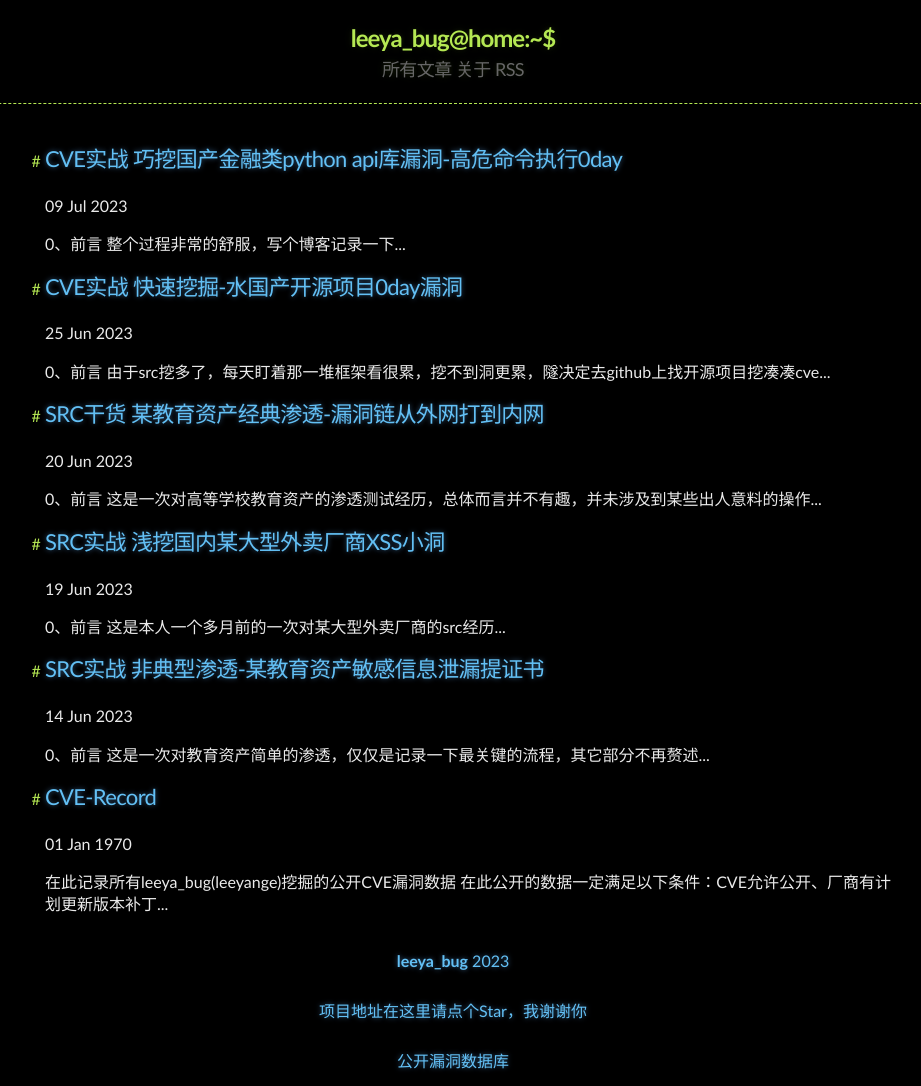
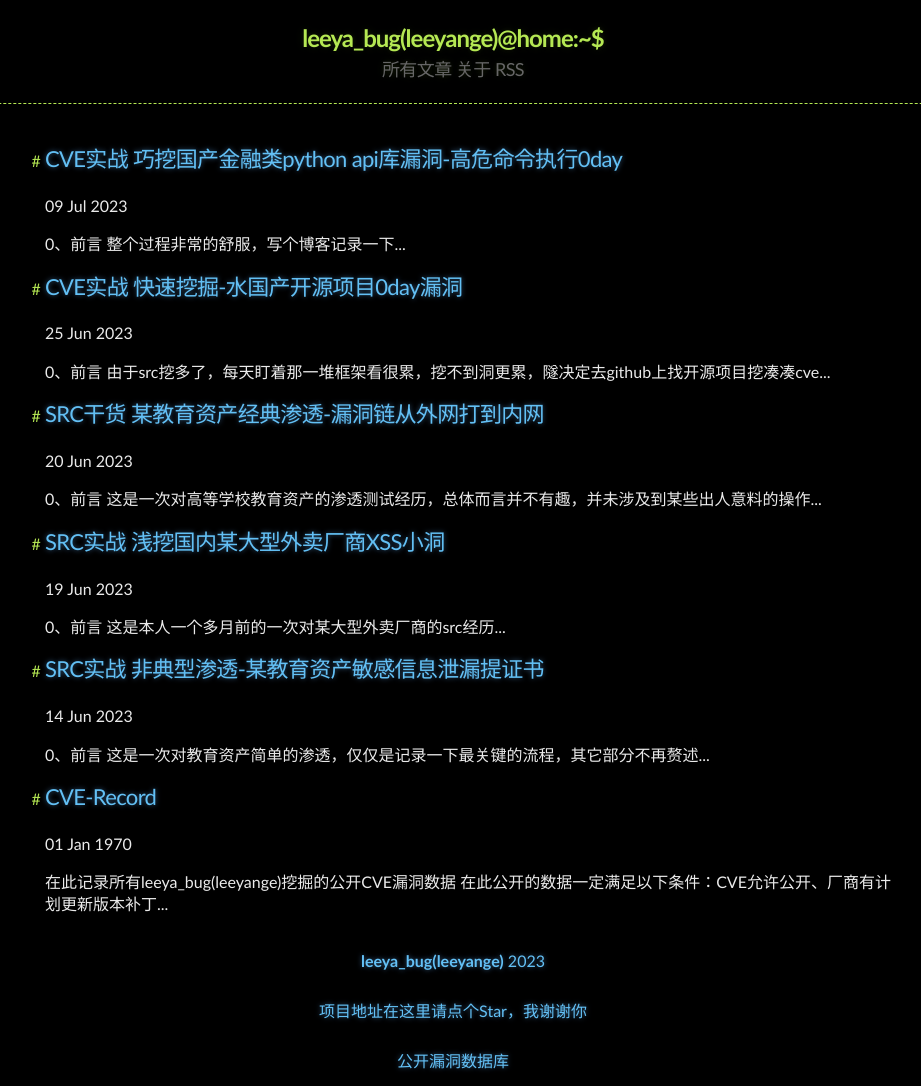
Before and after one commit to Leeyangee/leeyangee.github.io, a Jekyll site: the page built from index.html, in a window 1280 px wide. Shown: the whole page, without its empty margins (187-1108 px from the left). Built offline with Jekyll 4.4.1, drawn with Linux system fonts in a browser that asks for light colours; the list of posts is cut into pages by our own code.

Commit message:
Update _config.yml

```diff
--- a/_config.yml
+++ b/_config.yml
@@ -28,5 +28,5 @@ plugins:
   - jekyll-sitemap
 
 # Custom variables
-owner : "leeya_bug"
+owner : "leeya_bug(leeyange)"
 year : "2021"
```
